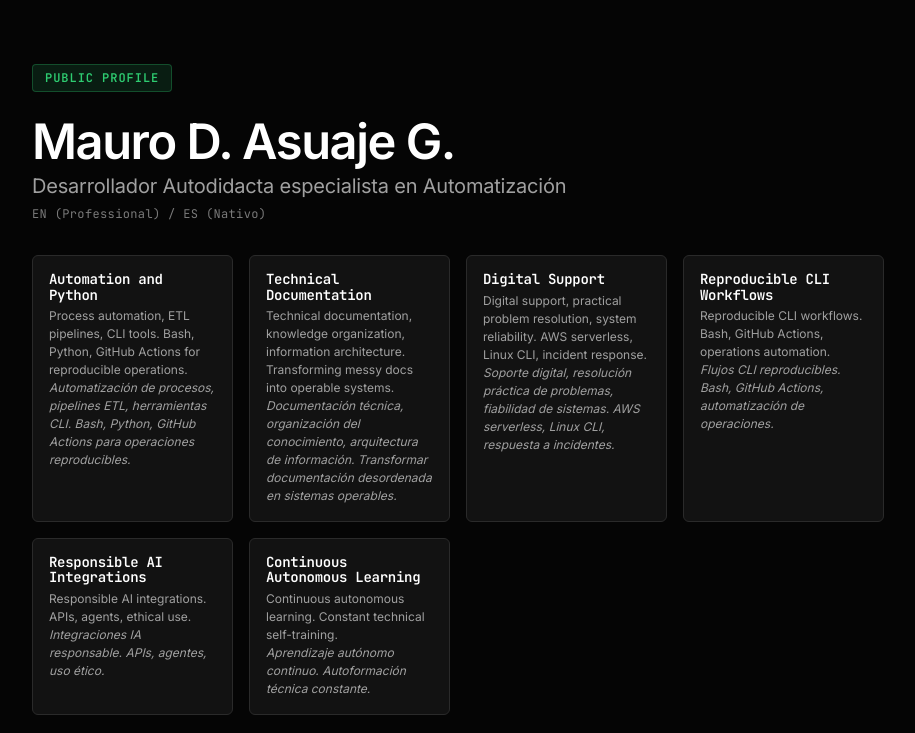
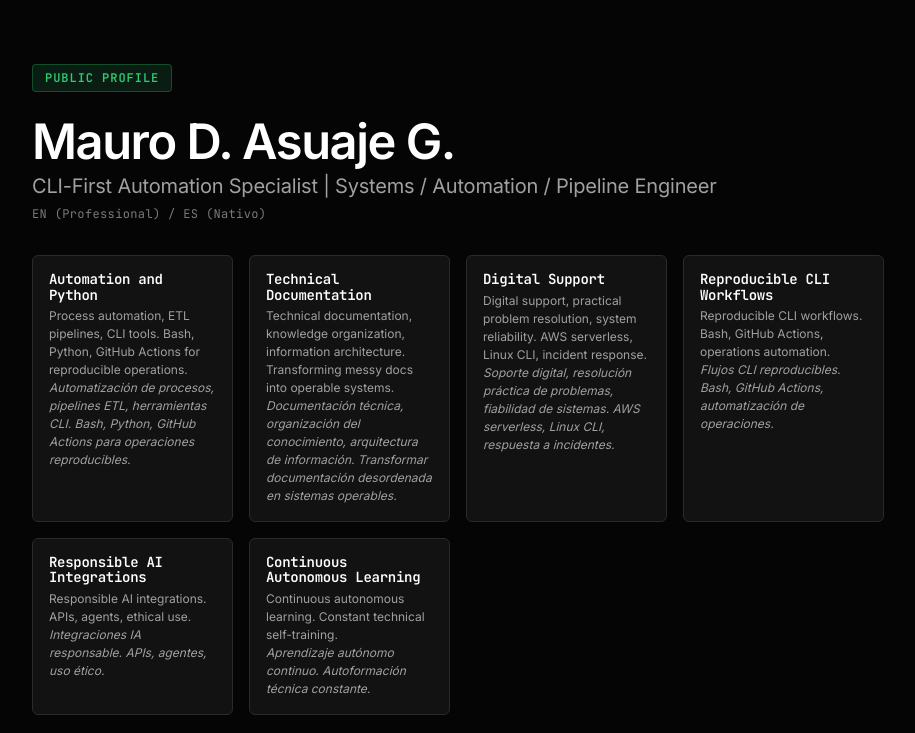
Before and after one commit to mdasuaje/mdasuaje.github.io, a plain HTML site: page index.html in a window 1280 px wide. Shown: the top 733 px of the page, without its empty margins (182-1097 px from the left). Drawn offline with Linux system fonts and the light colour scheme.

```diff
--- a/index.html
+++ b/index.html
@@ -711,7 +711,7 @@
         <header class="hero">
             <span class="hero-badge mono">PUBLIC PROFILE</span>
             <h1>Mauro D. Asuaje G.</h1>
-            <h2>Desarrollador Autodidacta especialista en Automatización</h2>
+            <h2>CLI-First Automation Specialist | Systems / Automation / Pipeline Engineer</h2>
             <span class="lang-tag mono">EN (Professional) / ES (Nativo)</span>
 
             <div class="capabilities-grid">
```
